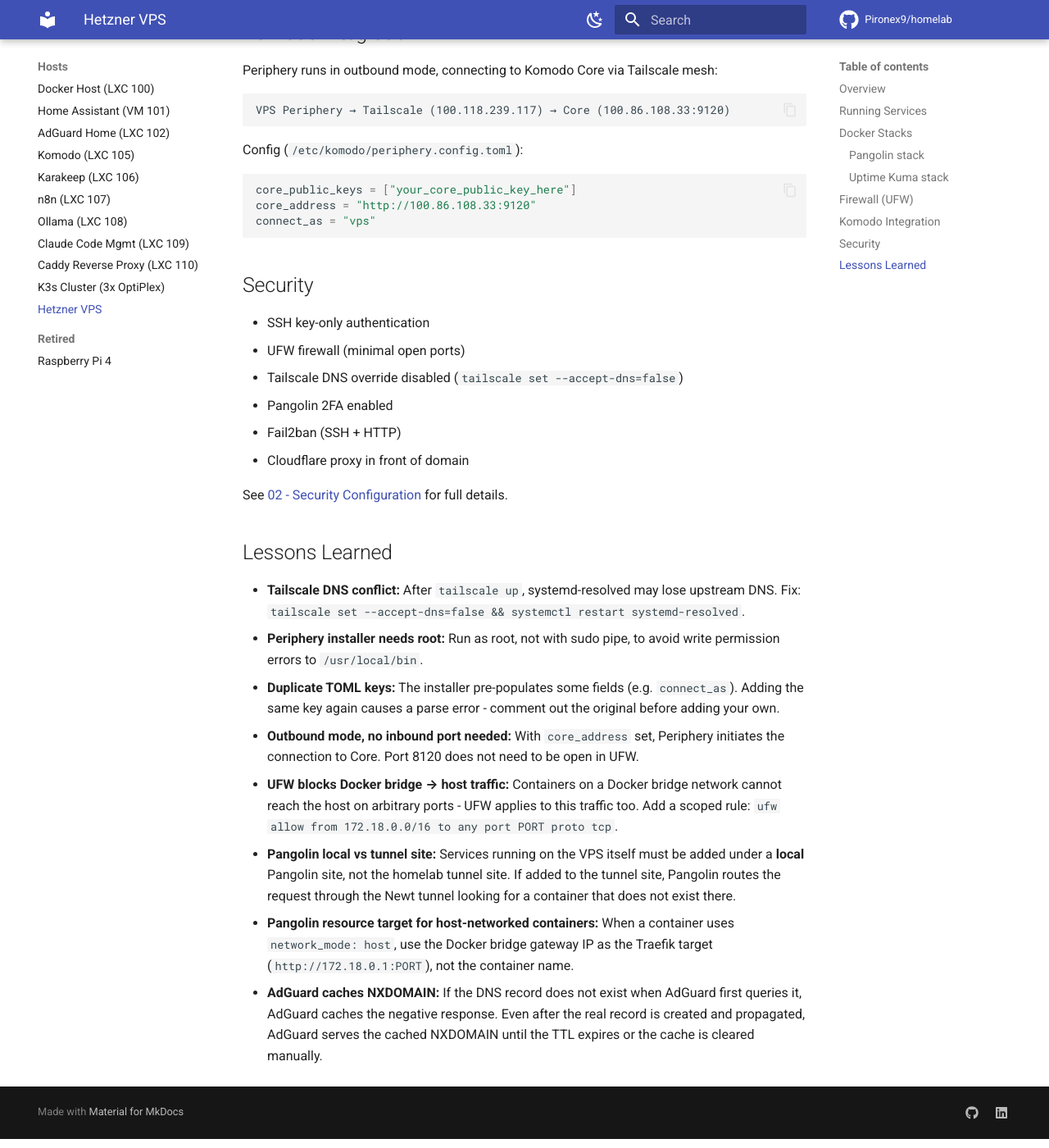
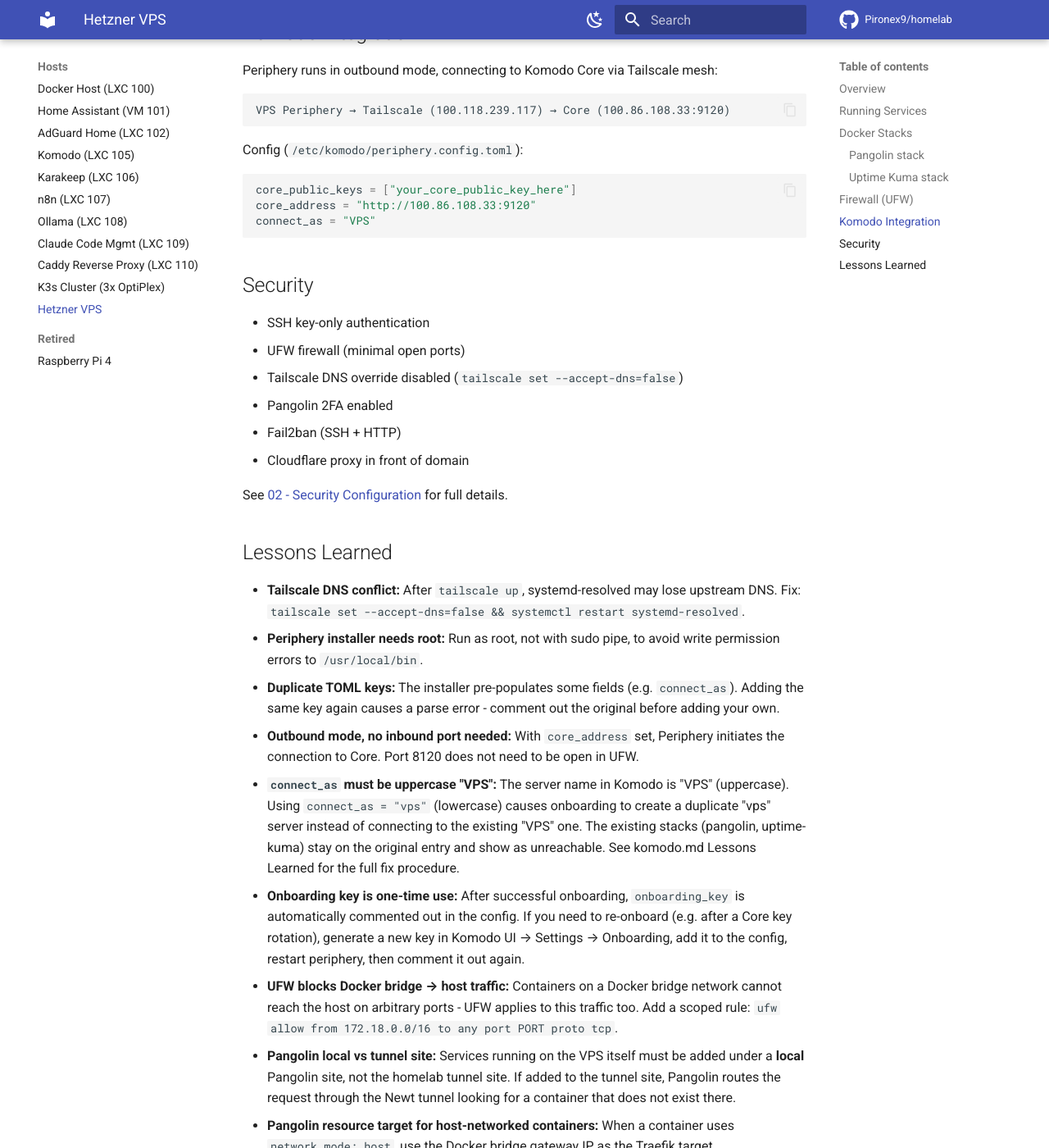
Before and after one commit to Pironex9/homelab, an MkDocs documentation site: the page built from docs/hosts/vps.md, in a window 1280 px wide and 1400 px high, scrolled down 2439 px. Shown: the whole window at 82% size. Built offline with MkDocs 1.6.1 and Material for MkDocs 9.7.7, drawn with Linux system fonts in a browser that asks for light colours; comment, search, counter and statistics services are not loaded.

Commit message:
Document Komodo periphery reconnect issues and fixes
- Onboarding key is one-time use: comment out after successful onboard
- connect_as is case-sensitive: VPS not vps (duplicate server fix procedure)
- Periphery backoff after network outage: systemctl restart periphery
- Fix connect_as value in vps.md config snippet

````diff
--- a/docs/hosts/vps.md
+++ b/docs/hosts/vps.md
@@ -78,7 +78,7 @@
 ```toml
 core_public_keys = ["your_core_public_key_here"]
 core_address = "http://100.86.108.33:9120"
-connect_as = "vps"
+connect_as = "VPS"
 ```
 
 ## Security
@@ -98,6 +98,8 @@
 - **Periphery installer needs root:** Run as root, not with sudo pipe, to avoid write permission errors to `/usr/local/bin`.
 - **Duplicate TOML keys:** The installer pre-populates some fields (e.g. `connect_as`). Adding the same key again causes a parse error - comment out the original before adding your own.
 - **Outbound mode, no inbound port needed:** With `core_address` set, Periphery initiates the connection to Core. Port 8120 does not need to be open in UFW.
+- **`connect_as` must be uppercase "VPS":** The server name in Komodo is "VPS" (uppercase). Using `connect_as = "vps"` (lowercase) causes onboarding to create a duplicate "vps" server instead of connecting to the existing "VPS" one. The existing stacks (pangolin, uptime-kuma) stay on the original entry and show as unreachable. See komodo.md Lessons Learned for the full fix procedure.
+- **Onboarding key is one-time use:** After successful onboarding, `onboarding_key` is automatically commented out in the config. If you need to re-onboard (e.g. after a Core key rotation), generate a new key in Komodo UI → Settings → Onboarding, add it to the config, restart periphery, then comment it out again.
 - **UFW blocks Docker bridge → host traffic:** Containers on a Docker bridge network cannot reach the host on arbitrary ports - UFW applies to this traffic too. Add a scoped rule: `ufw allow from 172.18.0.0/16 to any port PORT proto tcp`.
 - **Pangolin local vs tunnel site:** Services running on the VPS itself must be added under a **local** Pangolin site, not the homelab tunnel site. If added to the tunnel site, Pangolin routes the request through the Newt tunnel looking for a container that does not exist there.
 - **Pangolin resource target for host-networked containers:** When a container uses `network_mode: host`, use the Docker bridge gateway IP as the Traefik target (`http://172.18.0.1:PORT`), not the container name.
````
Also changed, not shown: docs/hosts/docker-host.md (+1 -0 lines), docs/hosts/komodo.md (+3 -0 lines).
